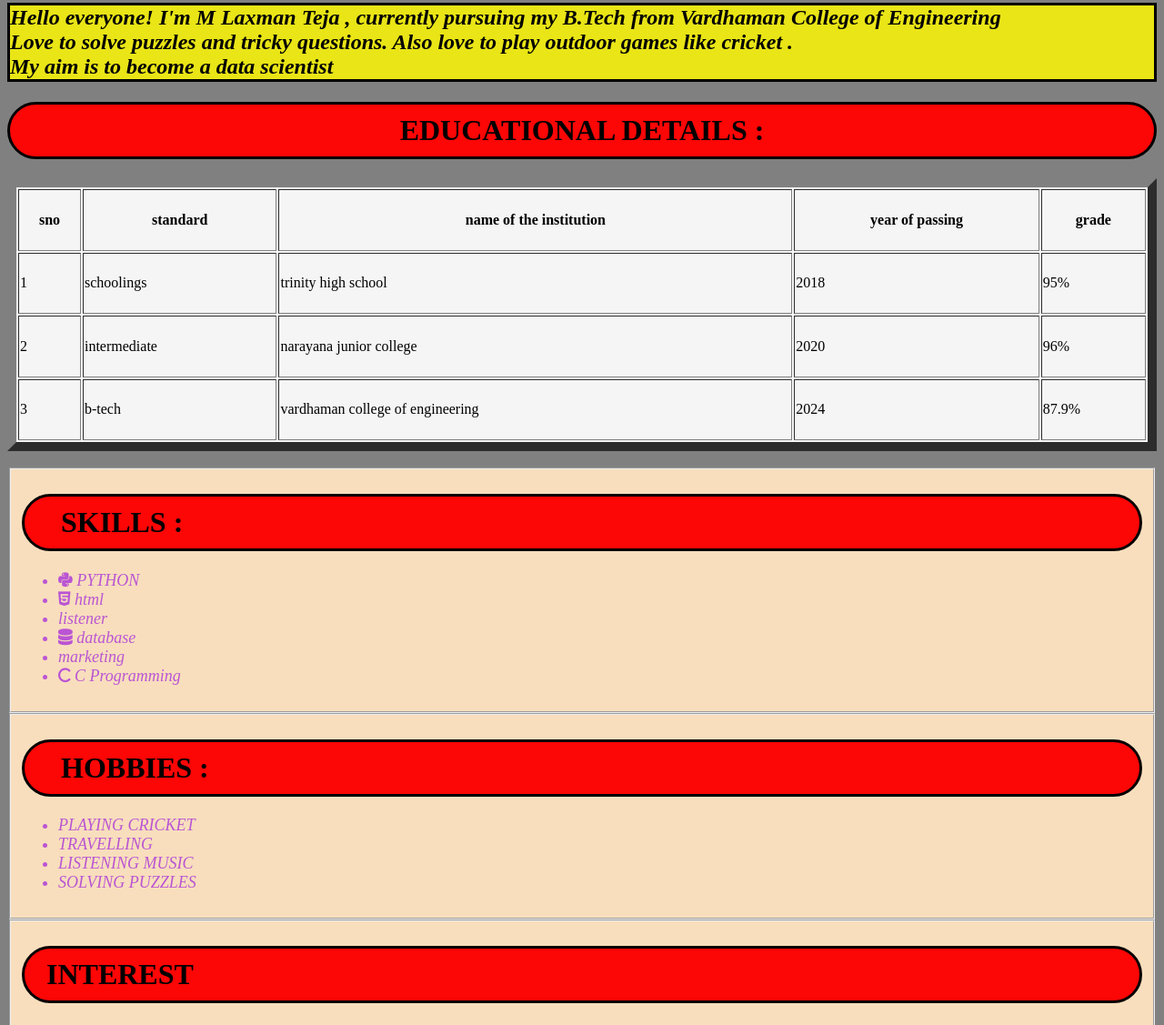
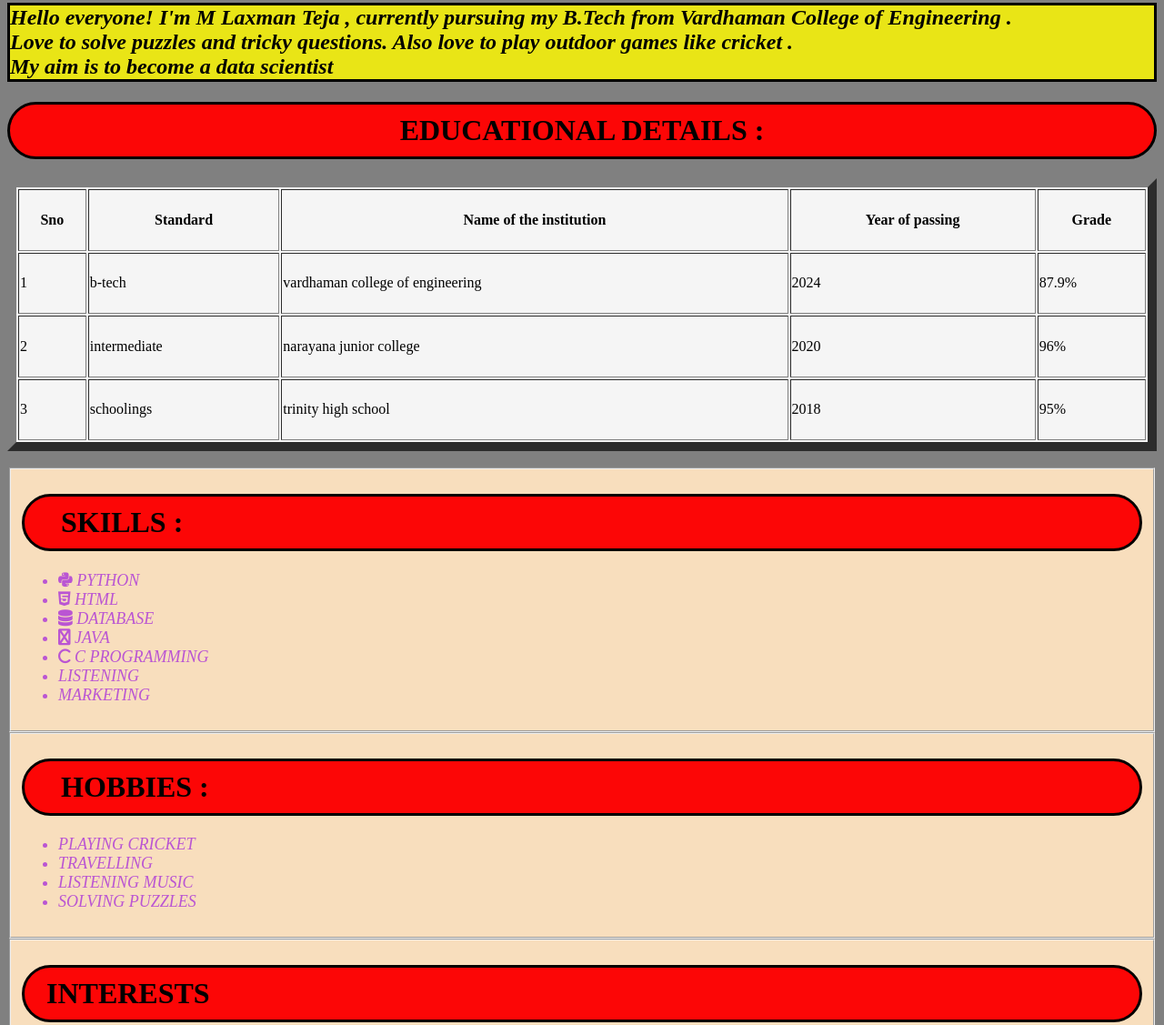
Before and after one commit to laxman187/my-portfolio, a plain HTML site: page index.html in a window 1280 px wide. Shown: the part 764-1891 px from the top of the page at 91% size. Drawn offline with Linux system fonts and the light colour scheme.

Commit message:
Update index.html

```diff
--- a/index.html
+++ b/index.html
@@ -55,42 +55,42 @@
             </center>
 
         <h1>&emsp; ABOUT :</h1>
-        <h2>Hello everyone! I'm M Laxman Teja ,  currently pursuing my B.Tech  from Vardhaman College of Engineering <br>   Love to solve puzzles and tricky questions. Also love to play outdoor games like cricket . <br> My aim is to become a data scientist </h2>
+        <h2>Hello everyone! I'm M Laxman Teja ,  currently pursuing my B.Tech  from Vardhaman College of Engineering .<br>   Love to solve puzzles and tricky questions. Also love to play outdoor games like cricket . <br> My aim is to become a data scientist </h2>
         <h1 align="center"> EDUCATIONAL DETAILS :</h1>
         <table border="10px" style="width: 100%;">
             <th>
-                sno
+                Sno
             </th>
             <th>
-                standard
+                Standard
             </th>
             <th>
-                name of the institution
+                Name of the institution
             </th>
             <th>
-                year of passing
+                Year of passing
             </th>
             <th>
-                grade
+                Grade
             </th>
-
             <tr>
                 <td>
                     1
                 </td>
                 <td>
-                    schoolings
+                    b-tech
                 </td>
                 <td>
-                    trinity high school
+                    vardhaman college of engineering
                 </td>
                 <td>
-                    2018
+                    2024
                 </td>
                 <td>
-                    95%
+                    87.9%
                 </td>
             </tr>
+
             <tr>
                 <td>
                     2
@@ -108,21 +108,22 @@
                     96%
                 </td>
             </tr>
-            <tr>
+
+             <tr>
                 <td>
                     3
                 </td>
                 <td>
-                    b-tech
+                    schoolings
                 </td>
                 <td>
-                    vardhaman college of engineering
+                    trinity high school
                 </td>
                 <td>
-                    2024
+                    2018
                 </td>
                 <td>
-                    87.9%
+                    95%
                 </td>
             </tr>
         </table><br>
@@ -134,21 +135,25 @@
                 </li>
                 <li>
                     <i class="fa-brands fa-html5"></i>
-                    html
-                </li>
-                <li>
-                    listener
+                    HTML
                 </li>
                 <li>
                     <i class="fa-solid fa-database"></i>
-                    database
+                    DATABASE
                 </li>
-                <li>
-                    marketing
-                </li>
+                <LI>
+                    <i class="fa-solid fa-java"></i>
+                    JAVA
+                </LI>
                 <li>
                     <i class="fa-solid fa-c"></i>
-                    C Programming
+                    C PROGRAMMING
+                </li>
+                <LI>
+                    LISTENING
+                </LI>
+                <li>
+                    MARKETING
                 </li>
             </ul>
         </fieldset>
@@ -173,7 +178,7 @@
         </fieldset>
         <fieldset>
             <h1>
-                &ensp; INTEREST
+                &ensp; INTERESTS
             </h1>
             <ul>
                 <li>
```
